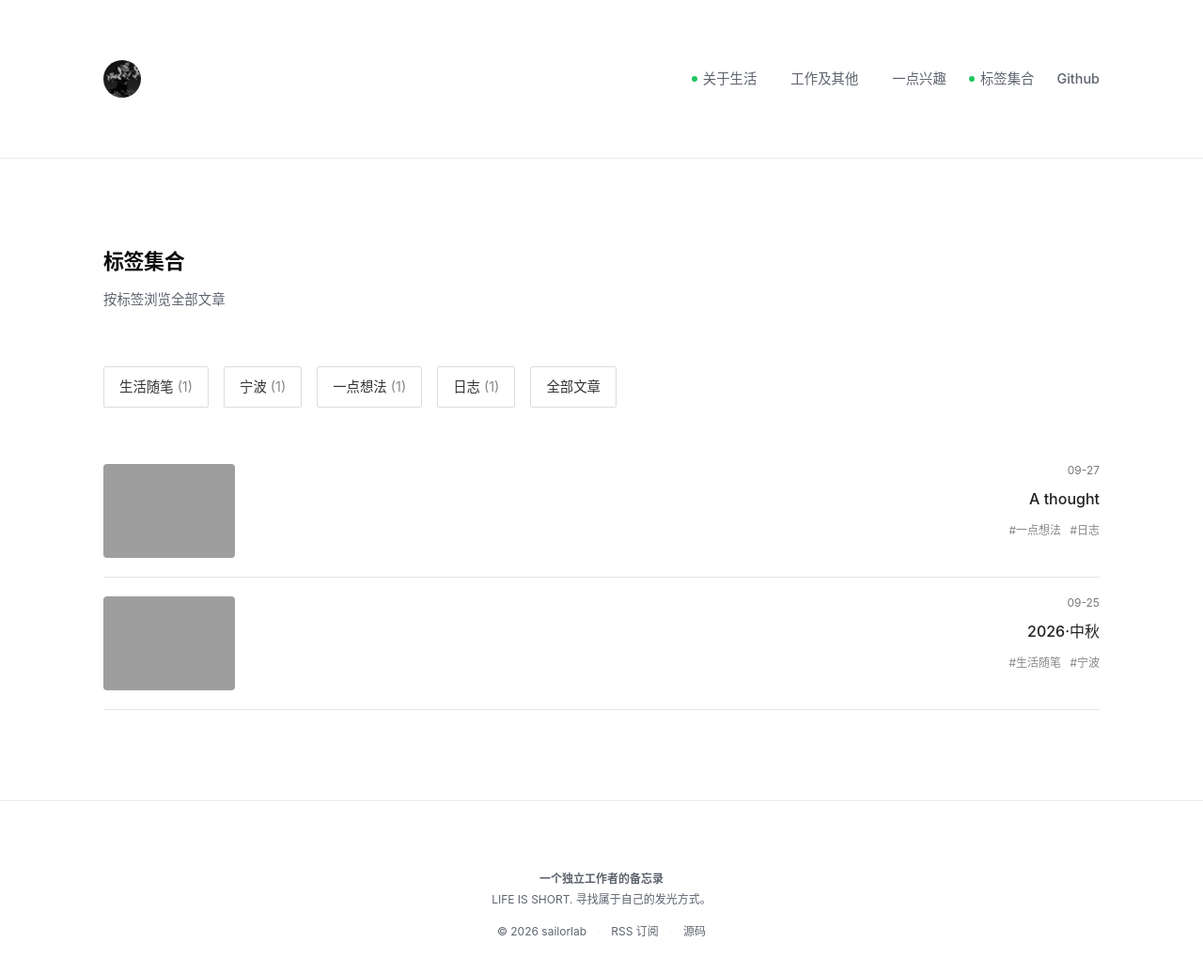
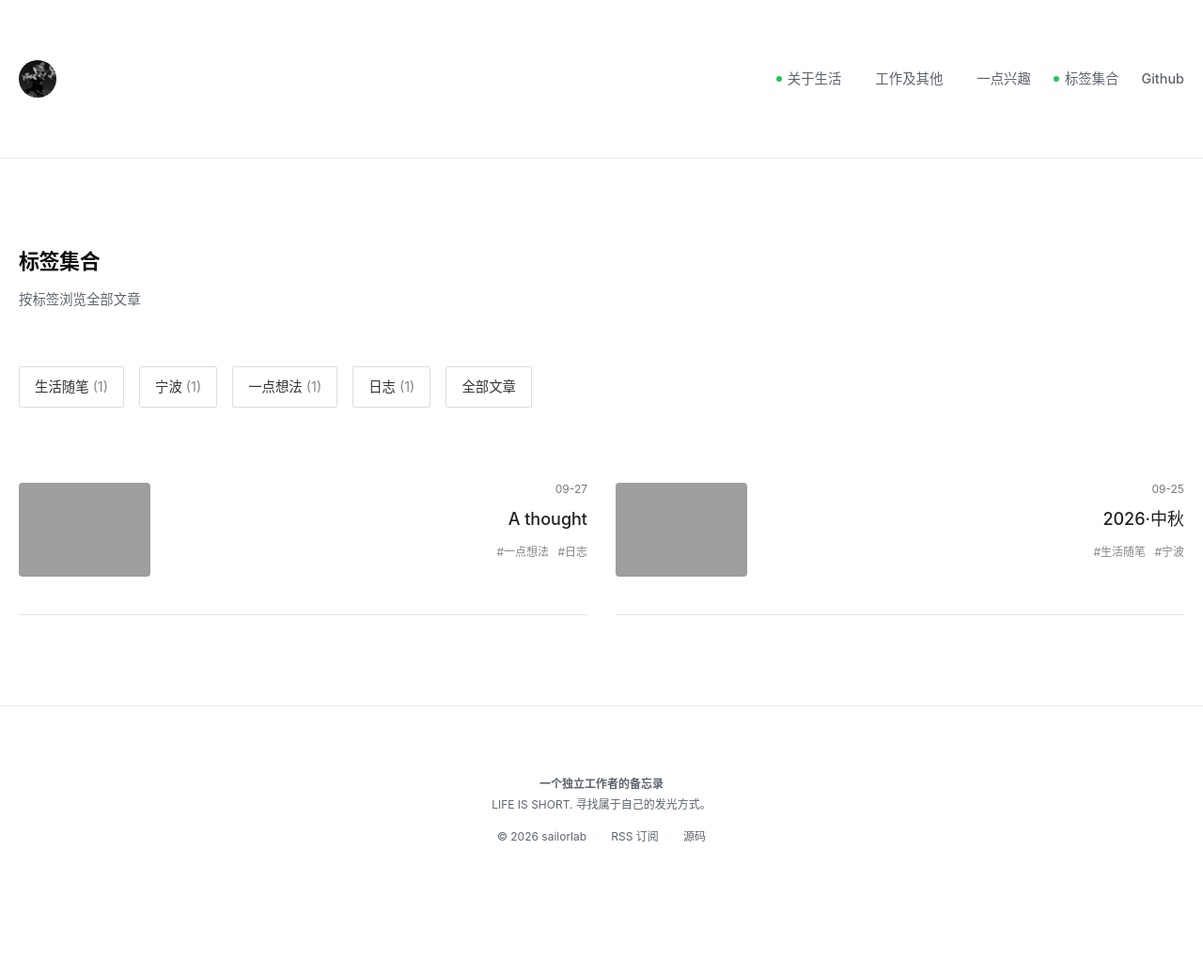
Before and after one commit to sailorlab/blog, a Jekyll site: the page built from tags.html, in a window 1280 px wide and 1074 px high. Shown: the top 1036 px of the window at 94% size. Built offline with Jekyll 4.4.1, drawn with Linux system fonts in a browser that asks for light colours; grey boxes are pictures that could not be loaded.

Commit message:
Update tags.html

```diff
--- a/tags.html
+++ b/tags.html
@@ -4,7 +4,7 @@ layout: default
 <style>
 /* 沿用和首页统一的容器排版 */
 .container {
-max-width: 1100px;
+max-width: 1440px;
 margin: 0 auto;
 padding: 0 20px;
 width: 100%;
@@ -35,11 +35,22 @@ background:#222;
 color:#fff;
 border-color:#222;
 }
+/* 两列网格布局，和首页保持一致 */
+#tag-post-list {
+display: grid;
+grid-template-columns: repeat(2, 1fr);
+gap: 30px;
+}
+/* 覆盖全局680px宽度限制 */
+.posts-timeline {
+max-width: unset !important;
+width:100% !important;
+}
 .post-card {
 display: flex;
 justify-content: space-between;
 align-items: flex-start;
-padding: 20px 0;
+padding: 40px 0;
 border-bottom: 1px solid #e5e5e5;
 transition: all 0.24s ease;
 }
@@ -55,8 +66,9 @@ flex-shrink:0;
 }
 .post-card-text {
 text-align: right;
-flex: none;
+flex: 1;
 padding-top:0px;
+padding-left:20px;
 }
 .post-card-date {
 color:#777;
@@ -65,7 +77,7 @@ margin-bottom: 8px;
 line-height:1.2;
 }
 .post-card-title {
-font-size:16px;
+font-size:18px;
 font-weight:500;
 }
 .post-card-title a {
@@ -85,7 +97,12 @@ color:#888;
 .post-card-tags span {
 margin-left:6px;
 }
-/* 移动端适配 */
+/* 移动端：网格变成单列 */
+@media (max-width:768px) {
+#tag-post-list {
+grid-template-columns: 1fr;
+}
+}
 @media (max-width:640px) {
 .post-card {
 flex-direction: column;
@@ -97,7 +114,8 @@ height:180px;
   }
 .post-card-text {
 text-align:left;
-padding-top: 8px;
+padding-top: 12px;
+padding-left:0;
   }
 }
 </style>
@@ -125,11 +143,10 @@ padding-top: 8px;
 <div class="post-card-title">
 <a href="{{ site.baseurl }}{{ post.url }}">{{ post.title }}</a>
 </div>
-<!-- 标签模块 -->
 {% if post.tags.size > 0 %}
 <div class="post-card-tags">
   {% for tag in post.tags %}
-  <span>#{{ tag }}</span>
+<span>#{{ tag }}</span>
   {% endfor %}
 </div>
 {% endif %}
```
Also changed, not shown: other parts of tags.html (+1 -1 lines).
